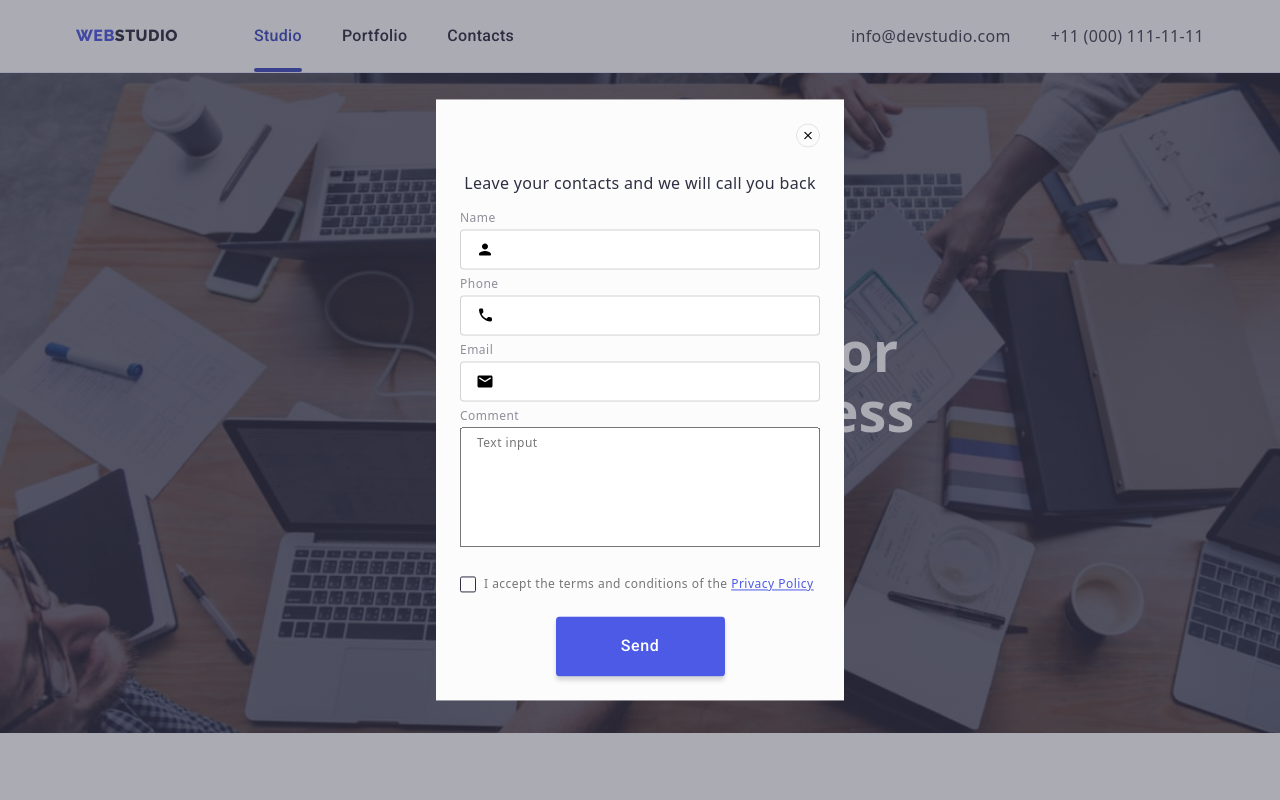
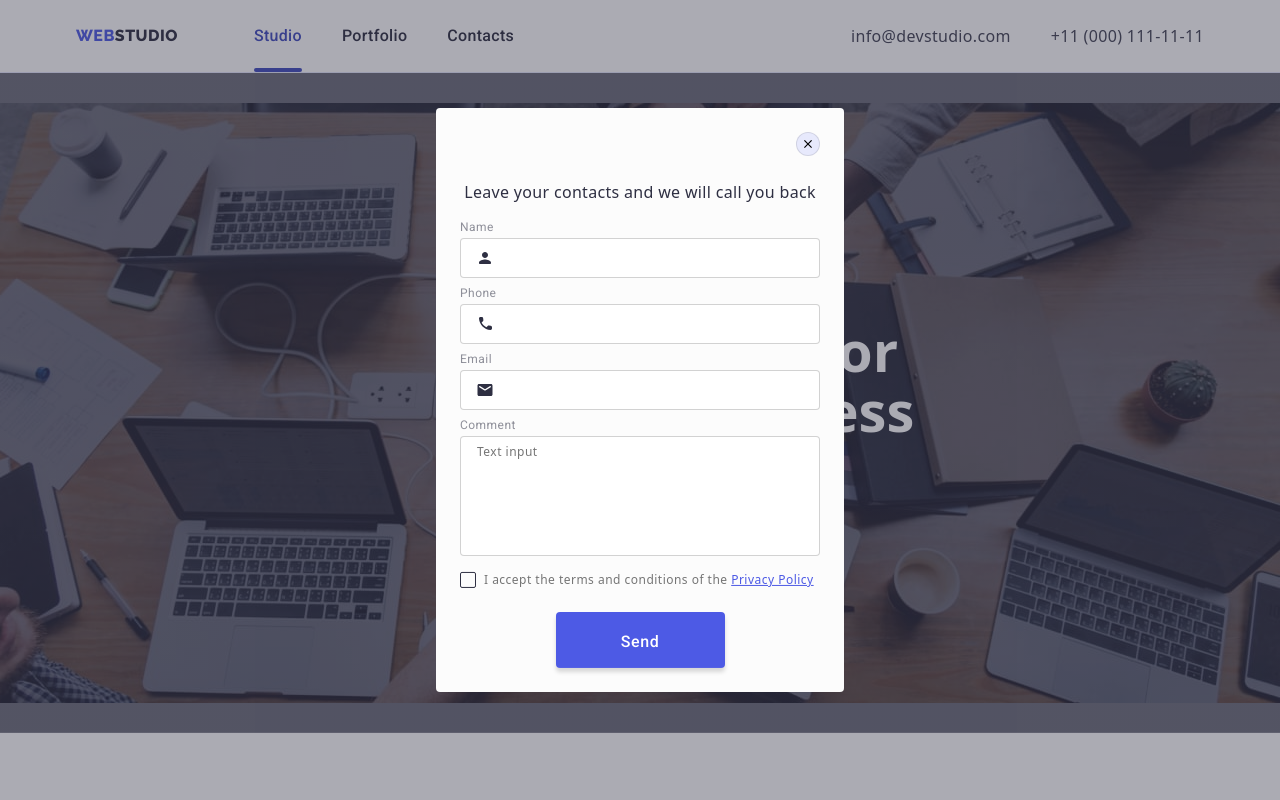
Before and after one commit to OhWellNevermind/goit-markup-hw-06, a plain HTML site: page index.html in a window 1280 px wide. Both pictures are taken after a click on the button "Order Service". Shown: the top 800 px of the page. Drawn offline with nearby package versions, Linux system fonts and the light colour scheme.

Commit message:
all mistakes fixed

```diff
--- a/css/styles.css
+++ b/css/styles.css
@@ -139,8 +139,9 @@ img {
 .order {
   background: linear-gradient(rgba(46, 47, 66, 0.7), rgba(46, 47, 66, 0.7)),
     url(../images/people-office.jpg);
+  background-position: center;
   background-repeat: no-repeat;
-  background-size: cover;
+  background-size: 1440px;
 }
 /* Section Order */
 .page-order-container {
@@ -701,7 +702,9 @@ img {
   transform: translate(-50%, -50%);
   width: 408px;
   padding: 24px;
+  padding-top: 72px;
   background-color: #fcfcfc;
+  border-radius: 4px;
 }
 
 .close-btn-wrapper {
@@ -722,6 +725,7 @@ img {
   border-radius: 50%;
   width: 24px;
   height: 24px;
+  background-color: #e7e9fc;
   transition: background-color 250ms cubic-bezier(0.4, 0, 0.2, 1);
 }
 
@@ -745,7 +749,6 @@ img {
 .modal-form {
   display: flex;
   flex-direction: column;
-  margin-top: 48px;
 }
 
 .modal-title {
@@ -768,14 +771,20 @@ img {
   padding: 8px 16px;
   margin-bottom: 16px;
   outline: none;
+
+  border: 1px solid rgba(33, 33, 33, 0.2);
+  border-radius: 4px;
   transition: border-color 250ms cubic-bezier(0.4, 0, 0.2, 1);
 }
 
-.comment-text-area:focus {
+.comment-text-area:focus,
+.comment-text-area:hover {
   border-color: #4d5ae5;
 }
 
 .labels {
+  font-family: "Roboto";
+  font-style: normal;
   margin-bottom: 4px;
   font-size: 12px;
   line-height: 1.17;
@@ -792,12 +801,14 @@ img {
   transition: border 250ms cubic-bezier(0.4, 0, 0.2, 1);
 }
 
-.form-inputs:focus {
+.form-inputs:focus,
+.form-inputs:hover {
   border: 1px solid #4d5ae5;
   outline: none;
 }
 
-.form-inputs:focus + .modal-form-input-icon {
+.form-inputs:focus + .modal-form-input-icon,
+.form-inputs:hover + .modal-form-input-icon {
   fill: #4d5ae5;
 }
 
@@ -813,6 +824,7 @@ img {
   transform: translateY(-50%);
   width: 18px;
   height: 24px;
+  fill: #2e2f42;
   transition: fill 250ms cubic-bezier(0.4, 0, 0.2, 1);
 }
 
@@ -843,6 +855,7 @@ img {
 }
 
 .user-privacy-policy-checkbox {
+  display: none;
   visibility: hidden;
 }
 
@@ -869,6 +882,7 @@ img {
 
   text-align: center;
   min-width: 169px;
+  max-height: 56px;
   padding: 16px 32px;
   align-self: center;
   background-color: #4d5ae5;
--- a/index.html
+++ b/index.html
@@ -458,7 +458,7 @@
             </li>
           </ul>
         </div>
-        <form class="footer-mailing-list" name="footer-mailing-list" action="">
+        <form class="footer-mailing-list" name="footer-mailing-list" action="#">
           <h2 class="footer-form-title">Subscribe</h2>
           <div class="test-container">
             <input
@@ -483,7 +483,7 @@
             <use href="./images/sprites.svg#close-icon"></use>
           </svg>
         </button>
-        <form name="modal-form" class="modal-form" action="">
+        <form name="modal-form" class="modal-form" action="#">
           <p class="modal-title">
             Leave your contacts and we will call you back
           </p>
```
